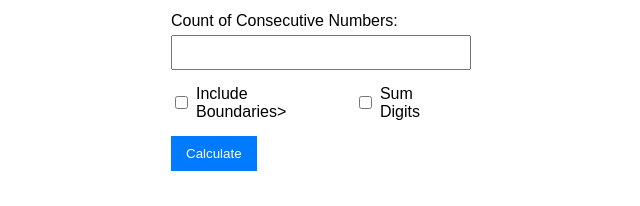
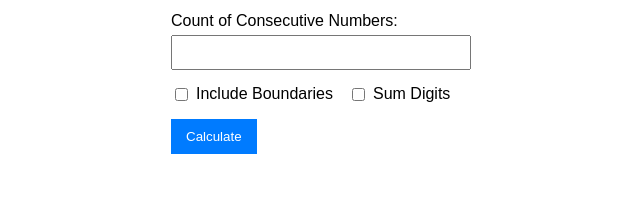
Before and after one commit to erdemgurell/Consecutive_Number_Calc, a plain HTML site: page index.html in a window 1280 px wide. Shown: the part 178-384 px from the top of the page, without its empty margins (319-959 px from the left). Drawn offline with Linux system fonts and the light colour scheme.

Commit message:
typo fixed

```diff
--- a/index.html
+++ b/index.html
@@ -21,7 +21,7 @@
         </div>
         <div class="checkbox-group">
             <input type="checkbox" id="includeEdgeNumbers" name="includeEdgeNumbers">
-            <label for="includeEdgeNumbers">Include Boundaries></label>
+            <label for="includeEdgeNumbers">Include Boundaries</label>
             <input type="checkbox" id="sumDigits" name="sumDigits">
             <label for="sumDigits">Sum Digits</label>
 
```
